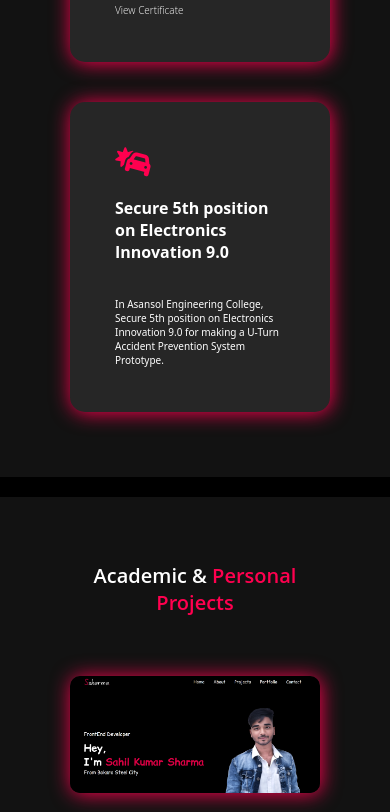
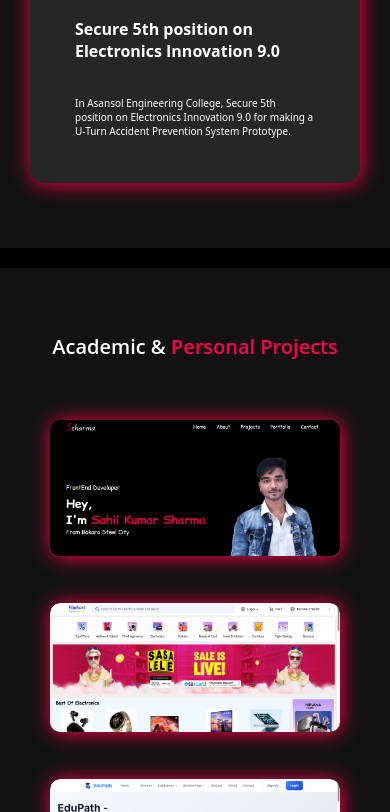
Before and after one commit to sahilkr14-cmd/Portfolio, a plain HTML site: page index.html in a window 390 px wide. Shown: the part 3963-4775 px from the top of the page. Drawn offline with Linux system fonts and the light colour scheme.

Commit message:
Update port.css

```diff
--- a/port.css
+++ b/port.css
@@ -643,13 +643,13 @@ nav .fas {
         margin: auto;
     }
     .container-contact {
-        padding: 65px 35px;
+        padding: 65px 30px;
     }
     .container-certi {
-        padding: 65px 70px;
+        padding: 65px 30px;
     }
     .container-project {
-        padding: 65px 70px;
+        padding: 65px 50px;
     }
     form .btn2 {
         padding: 10px 20px;
@@ -663,8 +663,8 @@ nav .fas {
         font-size: 10px;
     }
     .layer h3{
-        margin-bottom: 12px;
-        font-size: 14px;
+        margin-bottom: 10px;
+        font-size: 12px;
     }
     .layer p{
         font-size: 9px;
@@ -673,7 +673,7 @@ nav .fas {
         font-weight: 400;
     }
     .layer a {
-        margin-top: 14px;
+        margin-top: 12px;
         color: #ff004f;
         text-decoration: none;
         font-size: 13px;
```
